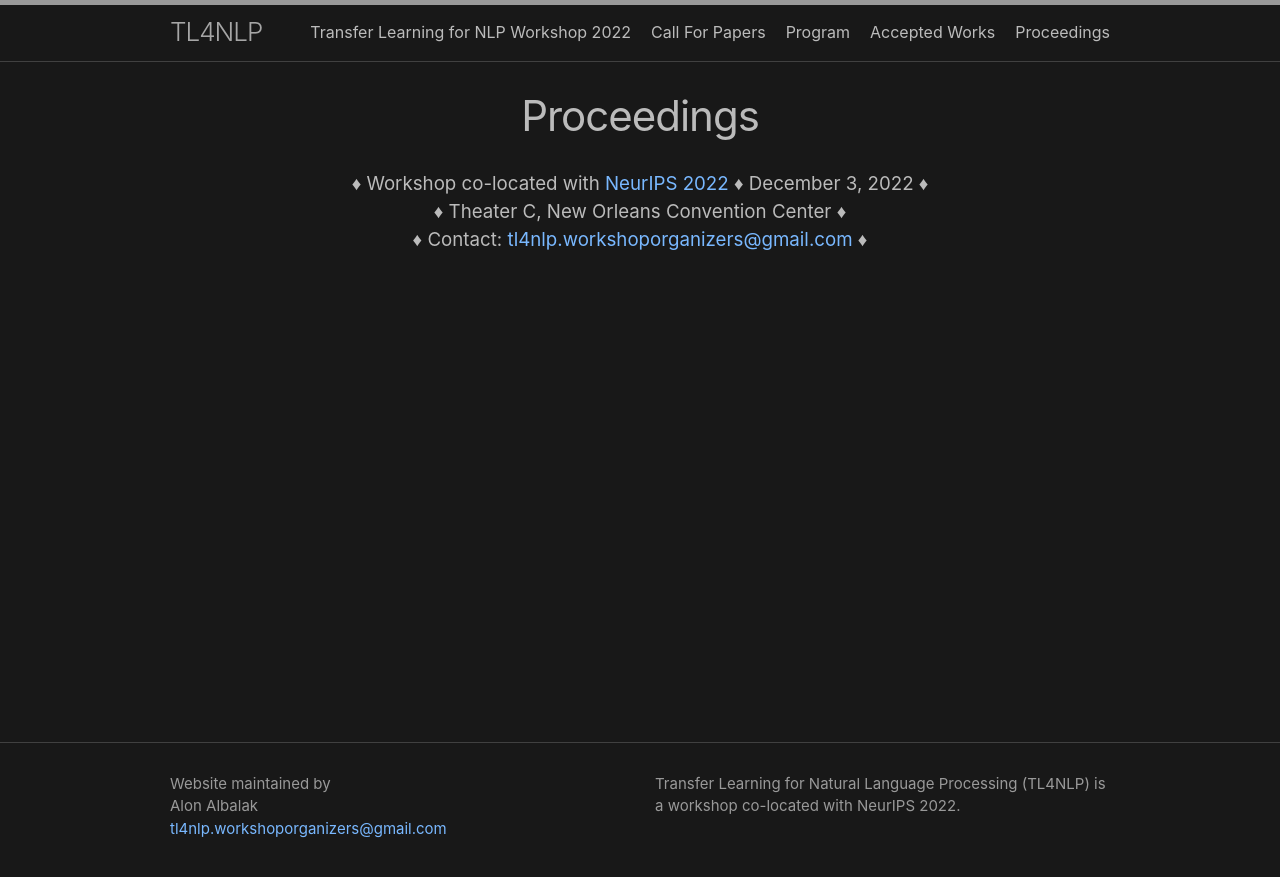
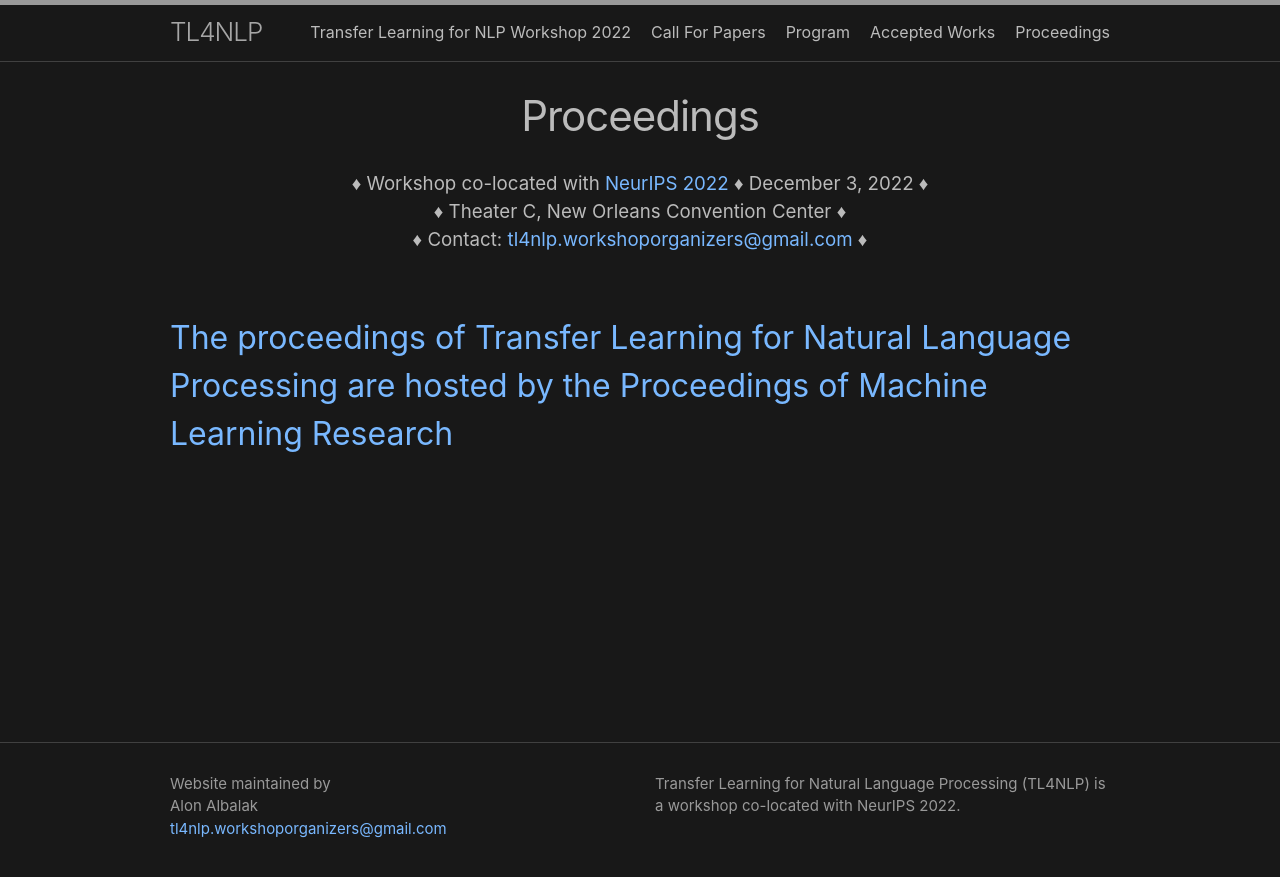
Before and after one commit to TL4NLP/TL4NLP.github.io, a Jekyll site: the page built from proceedings.markdown, in a window 1280 px wide. Shown: the top 877 px of the page. Built offline with Jekyll 4.4.1, drawn with Linux system fonts in a browser that asks for light colours.

Commit message:
Update proceedings.markdown

```diff
--- a/proceedings.markdown
+++ b/proceedings.markdown
@@ -3,5 +3,6 @@ layout: page
 title: Proceedings
 permalink: /Calls/
 nav_order: 5
-url: https://proceedings.mlr.press/v203/
 ---
+
+## [The proceedings of Transfer Learning for Natural Language Processing are hosted by the Proceedings of Machine Learning Research](https://proceedings.mlr.press/v203/)
```
